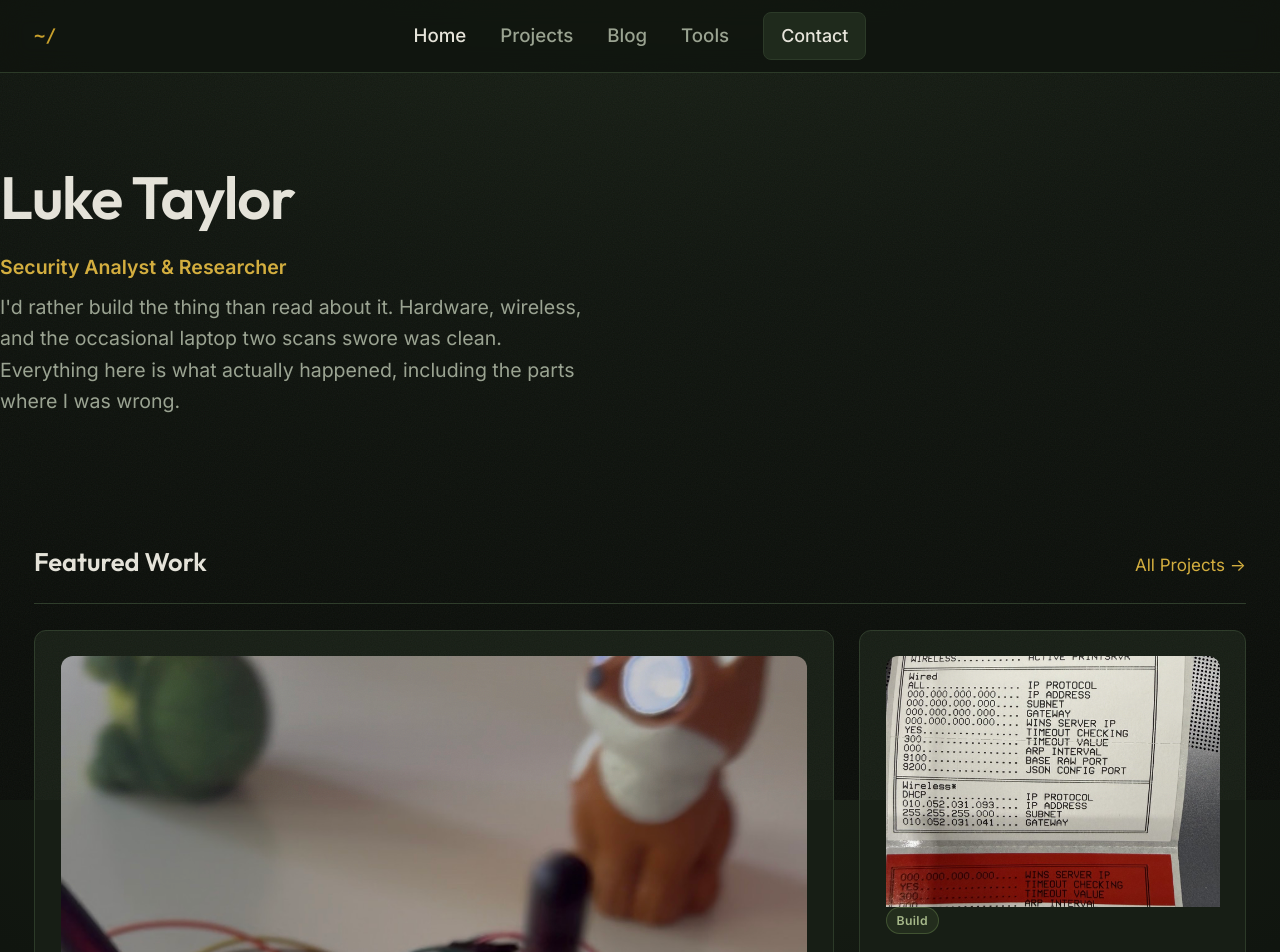
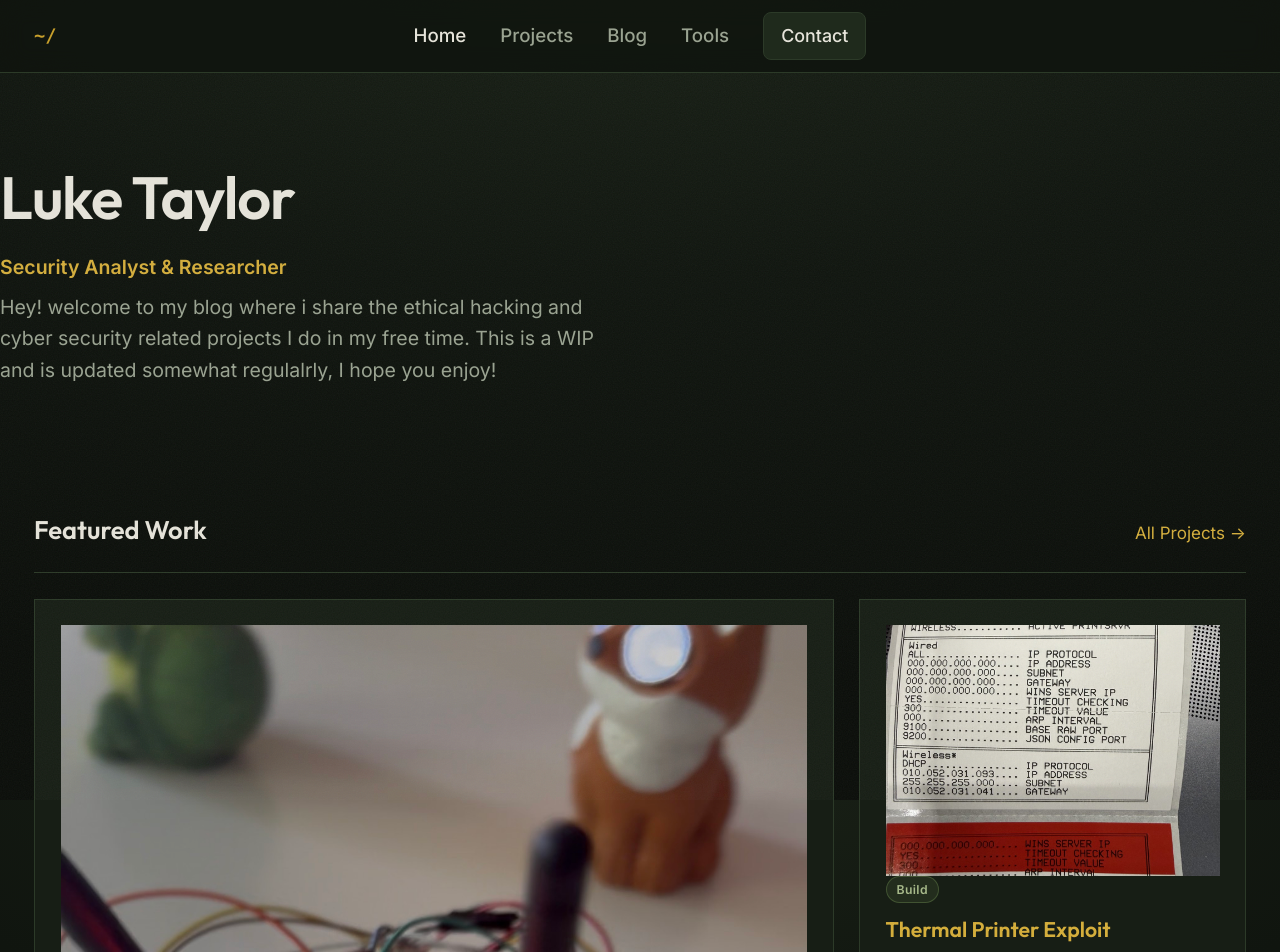
Before and after one commit to luketnc/LukeTaylorPortfolio, a React (Vite) app: page /#/ in a window 1280 px wide. Shown: the top 952 px of the page. Built offline with nearby package versions, Linux system fonts and the light colour scheme.

Commit message:
Changed borders a bit
Changed borders

```diff
--- a/src/index.css
+++ b/src/index.css
@@ -462,7 +462,7 @@ button {
 .project-card {
   background: var(--surface-color);
   border: 1px solid var(--border-color);
-  border-radius: var(--radius-lg);
+  border-radius: 0;
   padding: var(--space-6);
   display: flex;
   flex-direction: column;
@@ -510,7 +510,7 @@ button {
 
 .project-card-media {
   margin: calc(var(--space-6) * -1) calc(var(--space-6) * -1) var(--space-5);
-  border-radius: var(--radius-lg) var(--radius-lg) 0 0;
+  border-radius: 0;
   overflow: hidden;
   aspect-ratio: 4 / 3;
   background: var(--surface-hover);
--- a/src/pages/Home.jsx
+++ b/src/pages/Home.jsx
@@ -26,9 +26,9 @@ export default function Home() {
                         Security Analyst & Researcher
                     </p>
                     <p>
-                        I'd rather build the thing than read about it. Hardware, wireless, and the
-                        occasional laptop two scans swore was clean. Everything here is what actually
-                        happened, including the parts where I was wrong.
+                        Hey! welcome to my blog where i share the ethical hacking and cyber security related projects I do in my free time.
+
+                        This is a WIP and is updated somewhat regulalrly, I hope you enjoy!
                     </p>
                 </div>
             </section >
```
